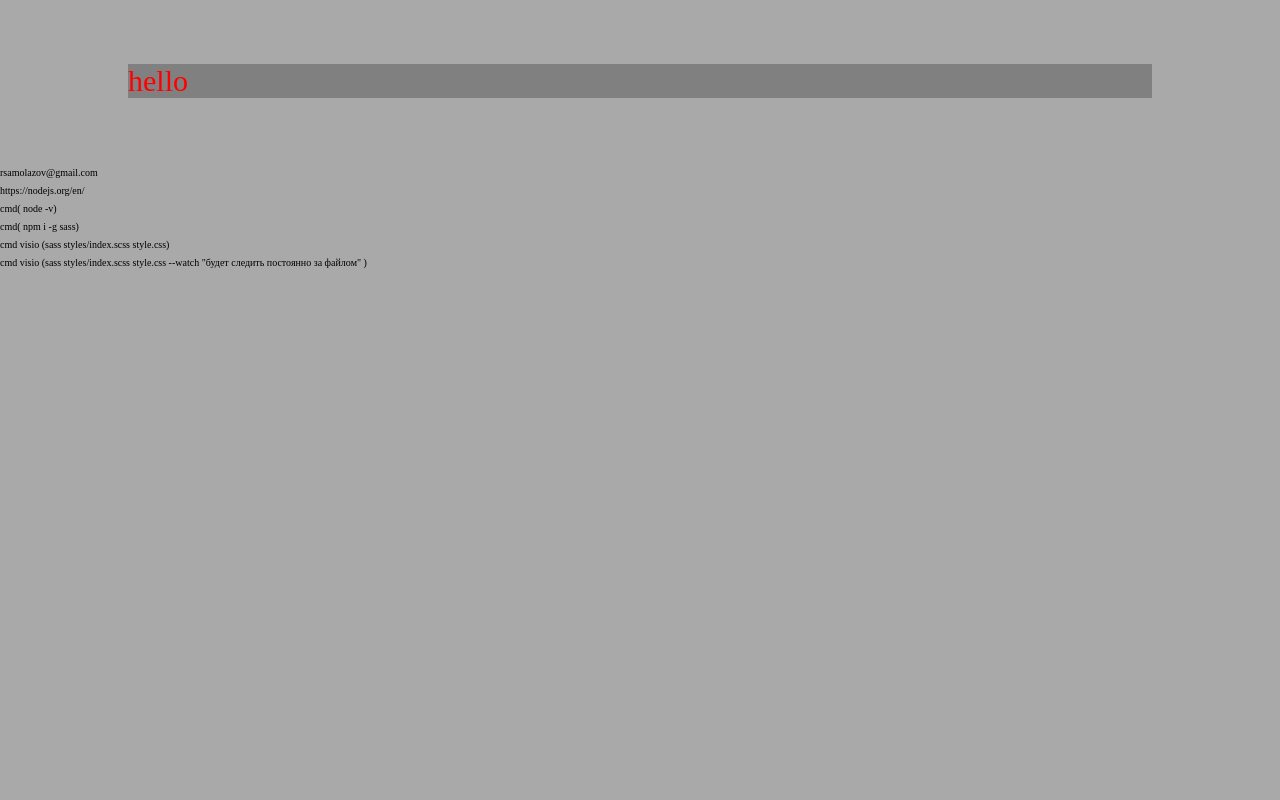
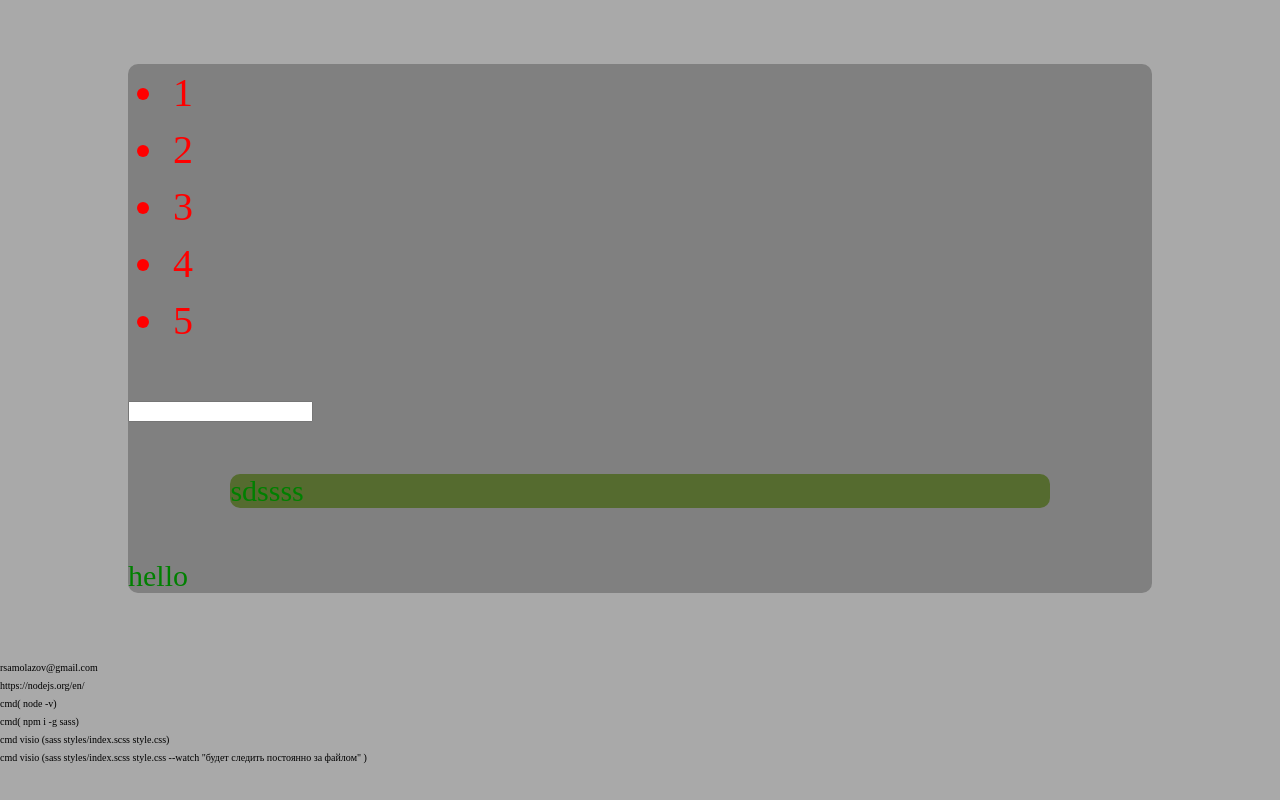
Before and after one commit to RSamolazov/12, a plain HTML site: page index.html in a window 1280 px wide. Drawn offline with Linux system fonts and the light colour scheme.

Commit message:
Adds alll

```diff
--- a/index.html
+++ b/index.html
@@ -9,6 +9,19 @@
 </head>
 <body>
     <div class="wrapper">
+        <header class="header">
+            <ul class="header-list">
+                <li>1</li>
+                <li>2</li>
+                <li>3</li>
+                <li>4</li>
+                <li>5</li>
+            </ul>
+            <input type="text">
+            <div class="without-BEM">
+                sdssss
+            </div>
+        </header>
 
 hello
 
--- a/styles/global.scss
+++ b/styles/global.scss
@@ -1,3 +1,4 @@
+$color: green;
 body{
     background-color: darkgrey;
     margin: 0;
@@ -8,7 +9,20 @@ body{
 .wrapper{
     width: 80%;
     margin: 5% auto;
-    color: red;
+    color:$color;
     font-size: 30px;
     background: gray;
 }
+@mixin radius ($x) {
+    -webkit-border-radius:$x;
+    -moz-border-radius:$x;
+    border-radius:$x;
+
+}
+div{
+    @include radius(10px);
+}
+.without-BEM{
+    @extend .wrapper ;
+    background-color: darkolivegreen;
+}
--- /dev/null
+++ b/styles/header.scss
@@ -0,0 +1,14 @@
+.header{
+    color:red;
+    .header-list{
+        font-size: 40px;
+        li{
+            padding: 5px;
+        }
+    }
+}
+input{
+    &:focus{
+        background-color: red;
+    }
+}
--- a/styles/index.scss
+++ b/styles/index.scss
@@ -1 +1,2 @@
 @import 'global';
+@import 'header';
```
Also changed, not shown: style.css, 1 other file.
